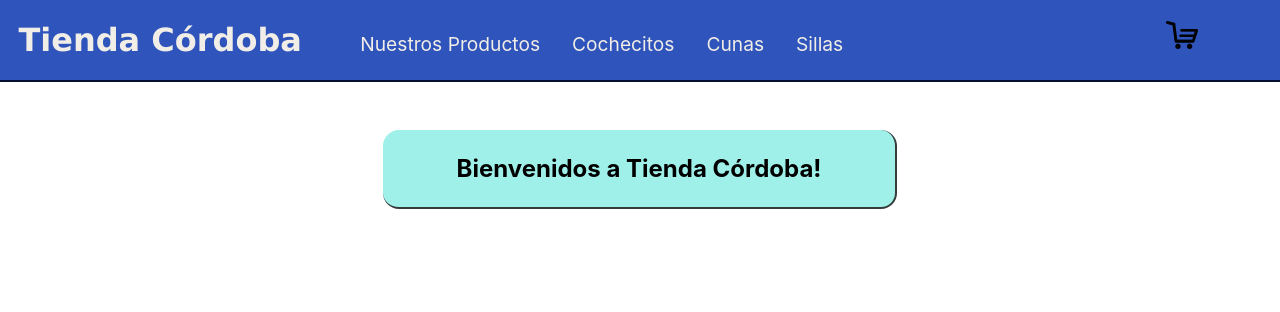
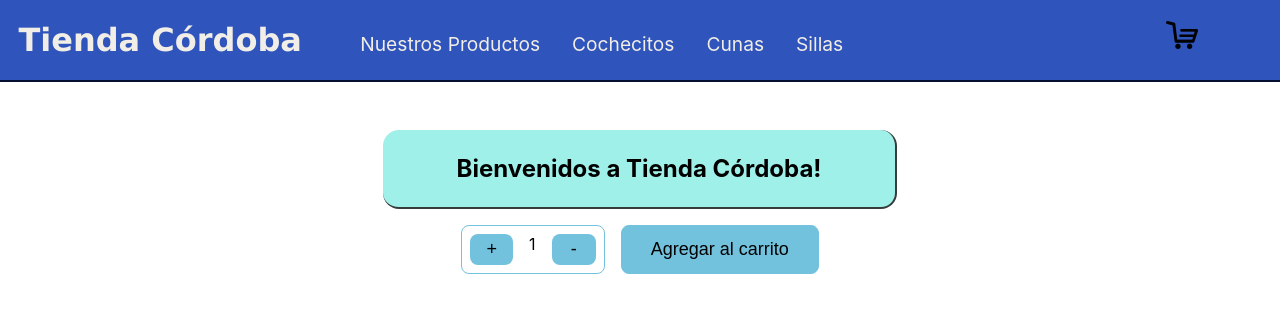
Before and after one commit to mario-r-aguilar/Tienda-Cordoba_Proyecto-Final_React-JS, a React (Create React App) app: page / in a window 1280 px wide. Shown: the top 312 px of the page. Built offline with nearby package versions, Linux system fonts and the light colour scheme.

Commit message:
Finalizo el Contador de la Actividad-Workbook-1

```diff
--- /dev/null
+++ b/src/components/ItemCount/ItemCount.css
@@ -0,0 +1,38 @@
+/* Contenedores de los botones */
+.buttonsContainerItemCount {
+	display: flex;
+	justify-content: center;
+	margin-top: 1rem;
+}
+.controlsContainerItemCount {
+	display: flex;
+	justify-content: space-between;
+	padding: 0.5rem;
+	border-radius: 8px;
+	border: 1px solid rgb(115, 194, 221);
+}
+.buttonCartContainerItemCount {
+	margin-left: 1rem;
+	border-radius: 8px;
+	border: 1px solid rgb(115, 194, 221);
+	padding: 0.8rem;
+	background-color: rgb(115, 194, 221);
+}
+
+/* Botones */
+.buttonControlItemCount,
+.buttonAddCartItemCount {
+	font-size: 18px;
+	border: 0px;
+	background-color: rgb(115, 194, 221);
+	border-radius: 8px;
+	padding: 0 1rem;
+}
+.buttonLessItemCount {
+	padding: 0 1.2rem;
+}
+
+/* Contador */
+.messageItemCount {
+	margin: 0 1rem;
+}
--- /dev/null
+++ b/src/components/ItemCount/ItemCount.js
@@ -0,0 +1,54 @@
+import './ItemCount.css';
+import { useState } from 'react';
+const ItemCount = ({ stock, initial, onAdd }) => {
+	const [count, setCount] = useState(initial);
+
+	const add = () => {
+		if (count < stock) {
+			setCount(count + 1);
+		} else {
+			console.log('No hay stock');
+		}
+	};
+
+	const less = () => {
+		if (count > initial) {
+			setCount(count - 1);
+		} else {
+			console.log('No puede quitar productos');
+		}
+	};
+
+	return (
+		<div className="buttonsContainerItemCount">
+			<div className="controlsContainerItemCount">
+				<button
+					onClick={add}
+					className="buttonControlItemCount"
+					disabled={count >= stock}
+				>
+					+
+				</button>
+				<span className="messageItemCount">{count}</span>
+				<button
+					onClick={less}
+					className="buttonControlItemCount buttonLessItemCount"
+					disabled={count <= 0}
+				>
+					-
+				</button>
+			</div>
+			<div className="buttonCartContainerItemCount">
+				<button
+					onClick={() => onAdd(count)}
+					className="buttonAddCartItemCount"
+					disabled={count > stock || count <= 0}
+				>
+					Agregar al carrito
+				</button>
+			</div>
+		</div>
+	);
+};
+
+export default ItemCount;
--- a/src/components/ItemListContainer/ItemListContainer.js
+++ b/src/components/ItemListContainer/ItemListContainer.js
@@ -1,10 +1,18 @@
 import './ItemListContainer.css';
+import ItemCount from '../ItemCount/ItemCount';
 
 const ItemListContainer = (props) => {
+	//Función que será usada por el contador
+	const onAdd = (cantidad) => {
+		console.log(cantidad);
+	};
 	return (
-		<div className="greeting-container">
-			<h2 className="greeting-message">{props.greeting}</h2>
-		</div>
+		<>
+			<div className="greeting-container">
+				<h2 className="greeting-message">{props.greeting}</h2>
+			</div>
+			<ItemCount stock={5} initial={1} onAdd={onAdd} />
+		</>
 	);
 };
 
```
